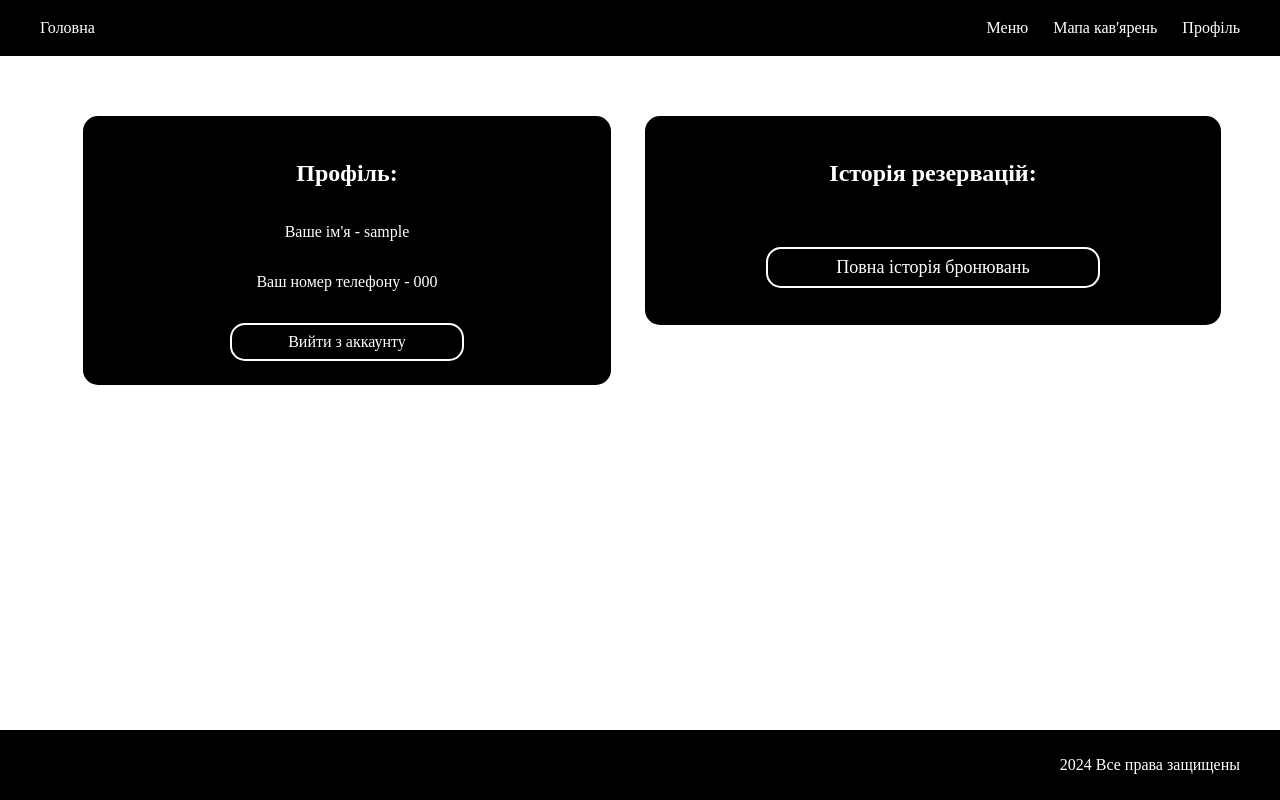
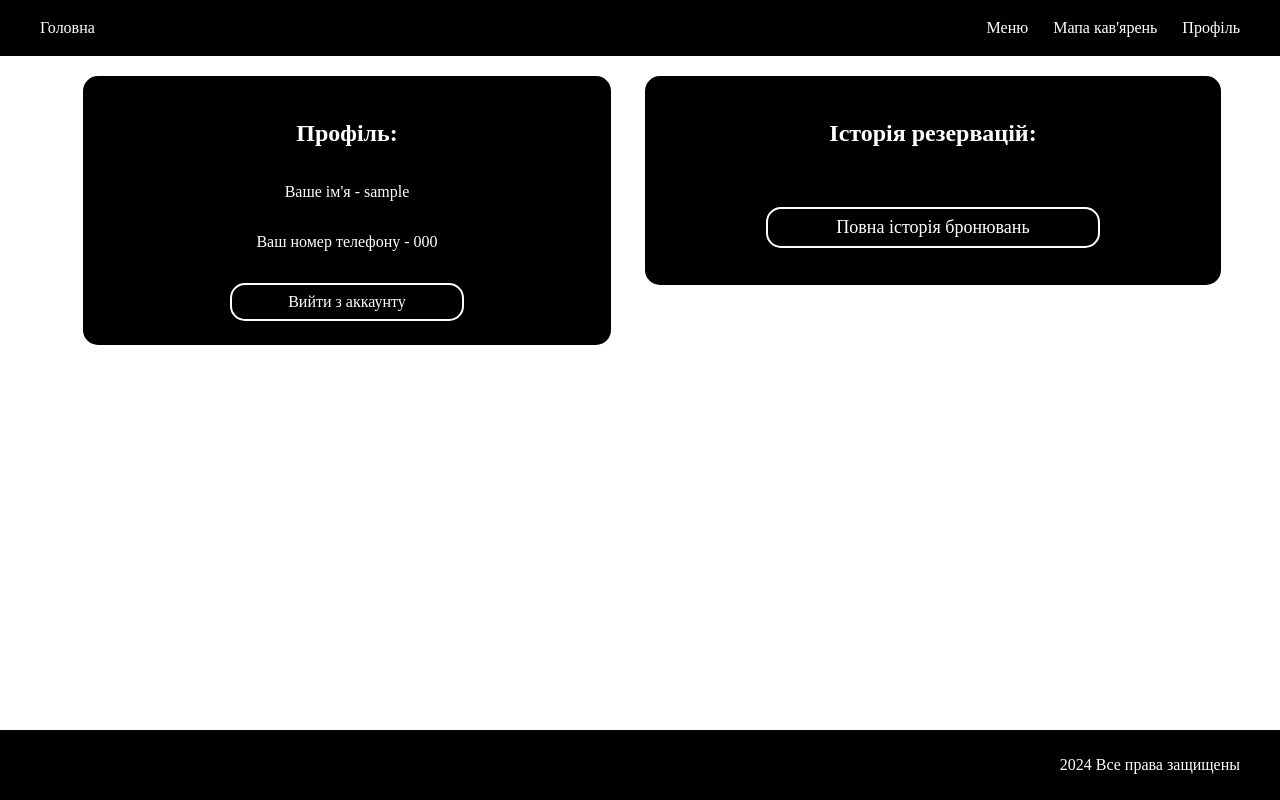
Before and after one commit to daniojey/Coffee-times, a Django app: page /user/profile/ in a window 1280 px wide. Run offline with Django 5.2, Linux system fonts and the light colour scheme; a user stored in the database is signed in; tables that the repository leaves empty hold one stand-in row (values such as "Sample post").

Commit message:
fix critical bug in profile page and fix css in profile page

```diff
--- a/users/static/css/profile.css
+++ b/users/static/css/profile.css
@@ -1,3 +1,7 @@
+body{
+    overflow: hidden;
+}
+
 .base-container {
     display: flex;
     align-items: start;
@@ -12,7 +16,7 @@
     box-sizing: border-box;
     width: 45%;
     color: #FFFF;
-    margin-top: 60px;
+    margin-top: 20px;
     margin-bottom: 20px;
     padding: 0px 24px;
     border-radius: 15px;
@@ -77,7 +81,7 @@
     width: 45%;
     background-color: black;
     color: #FFFF;
-    margin-top: 60px;
+    margin-top: 20px;
     margin-bottom: 20px;
     padding: 24px;
     border-radius: 15px;
--- a/users/utils.py
+++ b/users/utils.py
@@ -3,7 +3,7 @@ from django.db.models import Q
 
 from orders.models import Reservation
 
-def get_actual_reservations(phone=None, ip=None):
+def get_actual_reservations(phone=None, ip=None, username=None):
     print(now().time())
     if phone:
         res =Reservation.objects.filter(
@@ -15,6 +15,13 @@ def get_actual_reservations(phone=None, ip=None):
     elif ip:
         res =Reservation.objects.filter(
             Q(created_ip=ip) &
+            Q(reservation_date__gte=now().date())
+        ).exclude(
+            Q(reservation_date=now().date(), reservation_time__lt=now().time())
+        ).order_by('reservation_date', 'reservation_time')
+    elif username:
+        res =Reservation.objects.filter(
+            Q(customer_name=username) &
             Q(reservation_date__gte=now().date())
         ).exclude(
             Q(reservation_date=now().date(), reservation_time__lt=now().time())
--- a/users/views.py
+++ b/users/views.py
@@ -12,7 +12,7 @@ from django.contrib.auth.mixins import LoginRequiredMixin
 from orders.models import Reservation
 from users.forms import UserLoginForm, UserRegistrationForm
 from users.models import User
-from users.utils import get_actual_reservations
+from users.utils import get_actual_reservations, get_user_ip
 
 class LoginView(FormView):
     template_name='users/login.html'
@@ -74,9 +74,15 @@ class ProfileView(LoginRequiredMixin,TemplateView):
         context = super().get_context_data(**kwargs)
 
         user = self.request.user
-        actual_reservations = get_actual_reservations(phone=user.phone)
-        reservations = Reservation.objects.filter(customer_name=user.username, customer_phone=user.phone).exclude(id__in=actual_reservations.values_list('id', flat=True)).order_by('-reservation_date')[:3]
-        print(actual_reservations)
+
+        if not user.phone:
+            actual_reservations = get_actual_reservations(username=user.username)
+        else:
+            actual_reservations = get_actual_reservations(phone=user.phone)
+
+
+        actual_res_list = actual_reservations.values_list('id', flat=True)[:2]
+        reservations = Reservation.objects.filter(customer_name=user.username, customer_phone=user.phone).exclude(id__in=actual_res_list).order_by('-reservation_date')[:3]
 
         context.update({
             'user': user,
```
